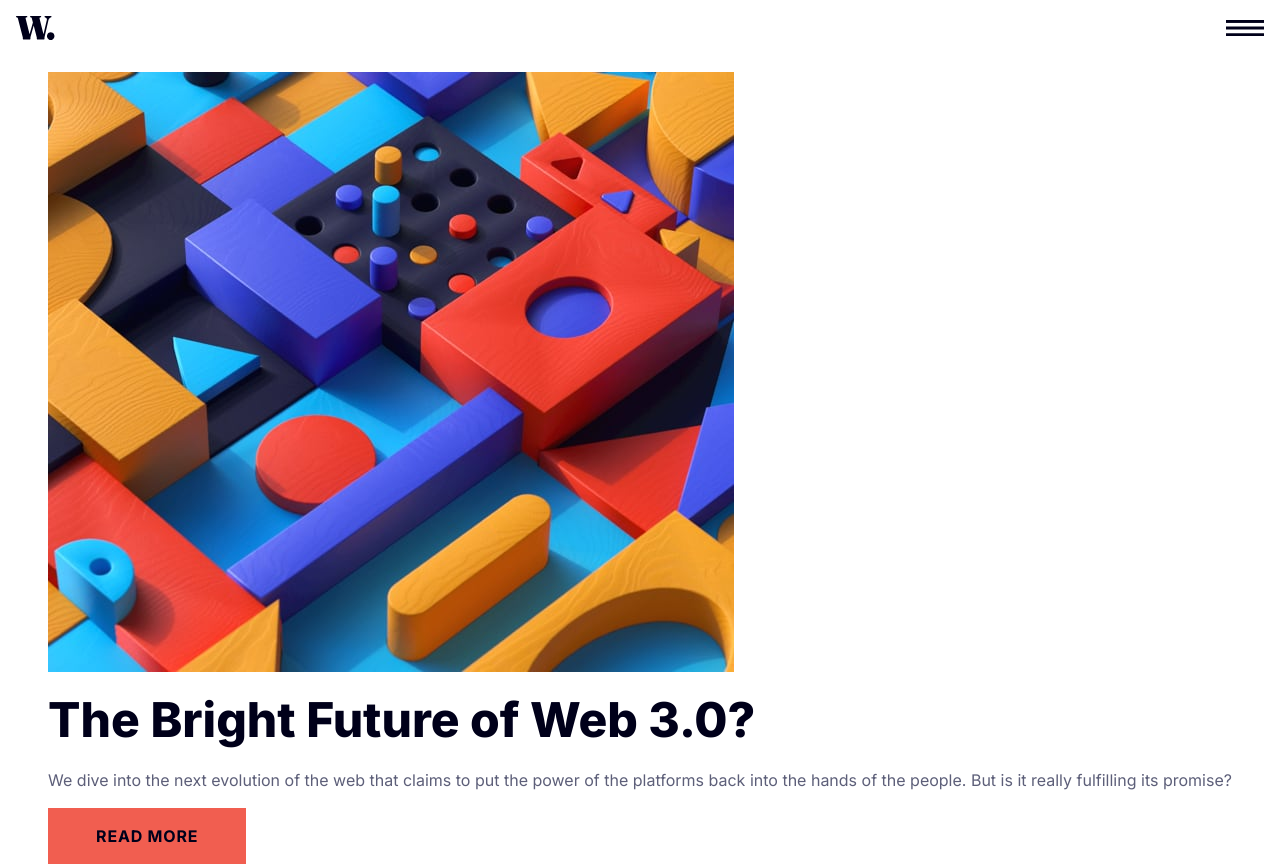
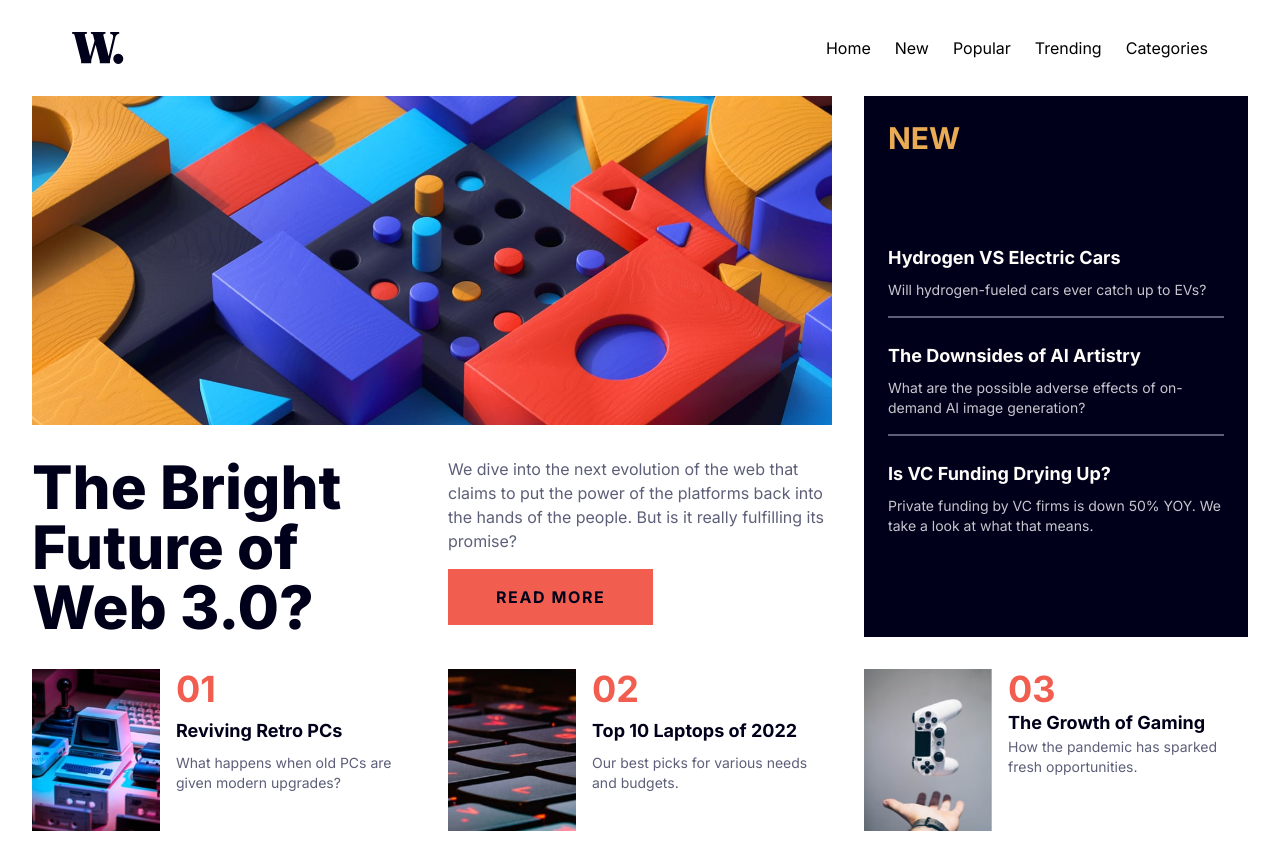
Before and after one commit to bagas0-d/homepage-main, a website: page src/index.html in a window 1280 px wide. Shown: the top 867 px of the page. Drawn offline with Linux system fonts and the light colour scheme.

Commit message:
add responsive style

```diff
--- a/src/index.html
+++ b/src/index.html
@@ -7,36 +7,33 @@
   <link href="./output.css" rel="stylesheet">
   <title>Frontend Mentor | News homepage</title>
 </head>
-<body class="min-h-screen w-full flex flex-col items-center p-4 gap-8 font-inter">
+<body class="min-h-screen w-full min-w-80 flex flex-col items-center p-4 gap-8 font-inter sm:p-6 md:p-8">
 
-  <ul class="hidden">
-    <li>Home</li>
-    <li>New</li>
-    <li>Popular</li>
-    <li>Trending</li>
-    <li>Categories</li>
+ <header class="flex items-center justify-between w-full lg:pl-10 lg:pr-10">
+  <img src="../assets/images/logo.svg" alt="logo" class="block max-h-6 sm:max-h-8">
+  <img src="../assets/images/icon-menu.svg" alt="menu" class="block max-h-4 md:hidden" id="menu">
+  <ul class="hidden md:flex gap-6">
+    <li><a href="#">Home</a></li>
+    <li><a href="#">New</a></li>
+    <li><a href="#">Popular</a></li>
+    <li><a href="#">Trending</a></li>
+    <li><a href="#">Categories</a></li>
   </ul>
-
- <header class="flex items-center justify-between w-full">
-  <img src="../assets/images/logo.svg" alt="logo" class="block max-h-6">
-  <img src="../assets/images/icon-menu.svg" alt="menu" class="block max-h-4">
  </header>
 
- <main class="grid grid-cols-1 gap-12 max-w-7xl">
+ <main class="grid grid-cols-1 gap-8 max-w-7xl lg:grid-cols-3">
 
-  <section class="grid grid-cols-1 gap-6">
-    <img src="../assets/images/image-web-3-mobile.jpg" class="block">
-    <h1 class="text-5xl font-extrabold text-neutral-very-dark-blue">The Bright Future of Web 3.0?</h1>
-    <div>
+   <img src="../assets/images/image-web-3-desktop.jpg" class="block w-full lg:col-span-2">
+   <h1 class="text-5xl font-extrabold text-neutral-very-dark-blue lg:text-6xl">The Bright Future of Web 3.0?</h1>
+   <div class="">
      <p class="text-neutral-dark-grayish-blue">We dive into the next evolution of the web that claims to put the power of the platforms back into the hands of the people. But is it really fulfilling its promise?</p>
-      <button class="p-12 pt-4 pb-4 mt-4 bg-primary-red tracking-wider font-bold text-neutral-very-dark-blue">READ MORE</button>
+     <button class="p-12 pt-4 pb-4 mt-4 bg-primary-red tracking-widest font-bold text-neutral-very-dark-blue">READ MORE</button>
    </div>
-  </section>
 
-  <section class="flex flex-col p-6 gap-6 bg-neutral-very-dark-blue text-neutral-off-white">
+  <section class="flex flex-col p-6 gap-6 bg-neutral-very-dark-blue text-neutral-off-white lg:row-start-1 lg:row-end-3 lg:col-start-3">
     <h2 class="text-3xl font-bold text-primary-orange">NEW</h2>
 
-    <div class="pb-4 border-b-2 border-neutral-dark-grayish-blue">
+    <div class="pb-4 border-b-2 border-neutral-dark-grayish-blue lg:pt-16">
       <h3 class="text-lg font-bold">Hydrogen VS Electric Cars</h3>
       <p class="mt-2 text-sm text-neutral-grayish-blue">Will hydrogen-fueled cars ever catch up to EVs?</p>
     </div>
@@ -52,34 +49,33 @@
     </div>
   </section>
 
-  <section class="flex flex-col gap-4 ">
-    <div class="flex gap-4 ">
-      <img src="../assets/images/image-retro-pcs.jpg" alt="retro" class="block max-w-30">
+  <div class="flex gap-4 items-center lg:items-start">
+    <img src="../assets/images/image-retro-pcs.jpg" alt="retro" class="block max-w-2/6">
     <div class="flex flex-col gap-2">
-        <p class="text-3xl font-bold text-primary-red">01</p>
+      <p class="text-4xl font-bold text-primary-red">01</p>
       <h3 class="text-lg font-bold text-neutral-very-dark-blue">Reviving Retro PCs</h3>
       <p class="text-sm text-neutral-dark-grayish-blue">What happens when old PCs are given modern upgrades?</p>
     </div>
   </div>
 
-    <div class="flex gap-4 ">
-      <img src="../assets/images/image-top-laptops.jpg" alt="top laptops" class="block max-w-30">
+  <div class="flex gap-4 items-center lg:items-start">
+    <img src="../assets/images/image-top-laptops.jpg" alt="top laptops" class="block max-w-2/6">
     <div class="flex flex-col gap-2">
-        <p class="text-3xl font-bold text-primary-red">02</p>
+      <p class="text-4xl font-bold text-primary-red">02</p>
       <h3 class="text-lg font-bold text-neutral-very-dark-blue">Top 10 Laptops of 2022</h3>
-        <p class="text-sm text-neutral-dark-grayish-blue">Our best picks for various needs and budgets.</p>
+      <p class="text-sm text-neutral-dark-grayish-blue ">Our best picks for various needs and budgets.</p>
     </div>
   </div>
 
-    <div class="flex gap-4 ">
-      <img src="../assets/images/image-gaming-growth.jpg" alt="gaming-growth" class="block max-w-30">
+  <div class="flex gap-4 items-center lg:items-start">
+    <img src="../assets/images/image-gaming-growth.jpg" alt="gaming-growth" class="block max-w-2/6">
     <div>
-        <p class="text-3xl font-bold text-primary-red">03</p>
+      <p class="text-4xl font-bold text-primary-red">03</p>
       <h3 class="text-lg font-bold text-neutral-very-dark-blue">The Growth of Gaming</h3>
       <p class="text-sm text-neutral-dark-grayish-blue">How the pandemic has sparked fresh opportunities.</p>
     </div>
   </div>
-  </section>
+
 
  </main>
 
```
Also changed, not shown: src/output.css. Lines whose indentation alone changed are shown as unchanged.
